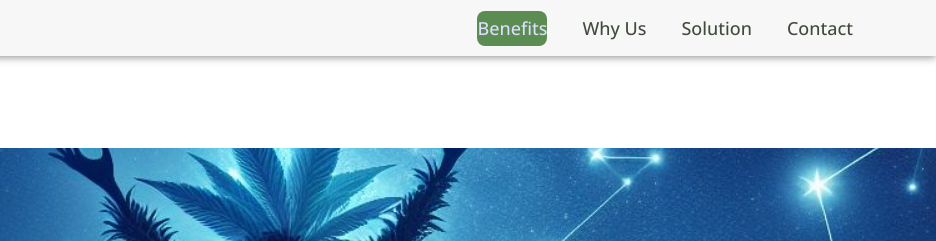
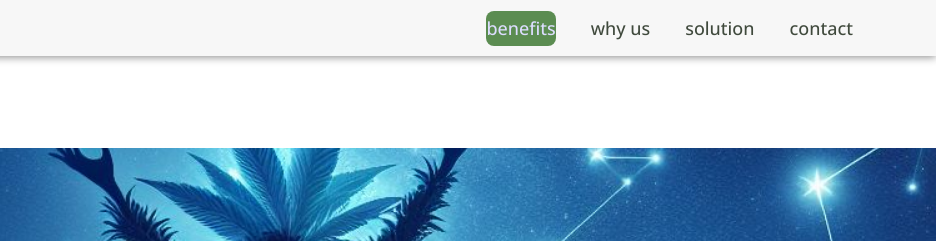
Before and after one commit to mradamcole/gojitech, a plain HTML site: page index.html in a window 1280 px wide. Shown: the top 241 px of the page, 344-1280 px from the left. Drawn offline with nearby package versions, Linux system fonts and the light colour scheme.

Commit message:
made navbar all lowercase

```diff
--- a/index.html
+++ b/index.html
@@ -70,10 +70,10 @@
 
         <div class="collapse navbar-collapse flex-column" id="navbarCollapse">
             <div class="navbar-nav ms-auto p-4 p-lg-0">
-                <a href="#benefits" class="nav-link py-1 active">Benefits</a>
-                <a href="#whyus" class="nav-link py-1">Why Us</a>
-                <a href="#solution" class="nav-link py-1">Solution</a>
-                <a href="#contact" class="nav-link py-1">Contact</a>
+                <a href="#benefits" class="nav-link py-1 active">benefits</a>
+                <a href="#whyus" class="nav-link py-1">why us</a>
+                <a href="#solution" class="nav-link py-1">solution</a>
+                <a href="#contact" class="nav-link py-1">contact</a>
             </div>
         </div>
     </nav>
```
